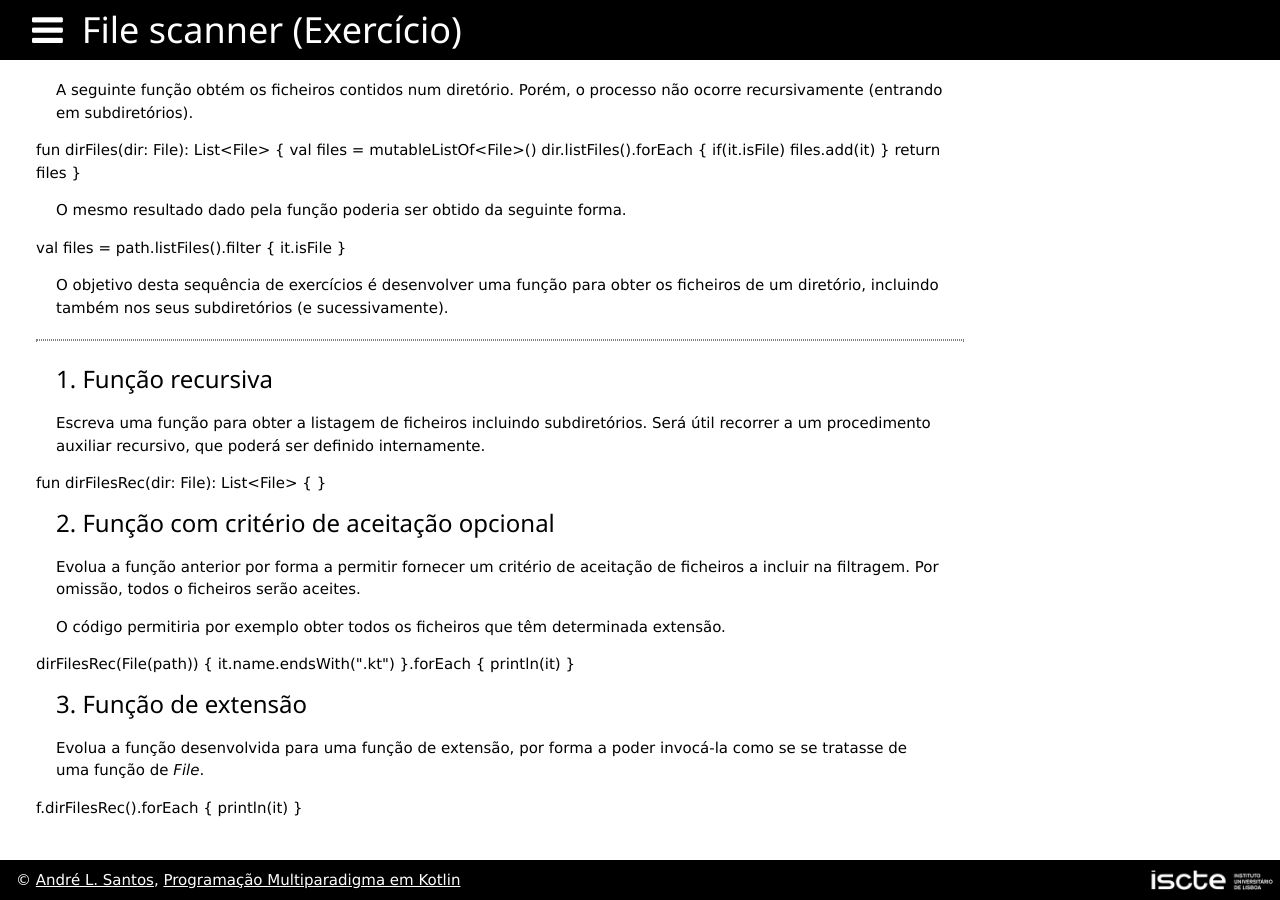
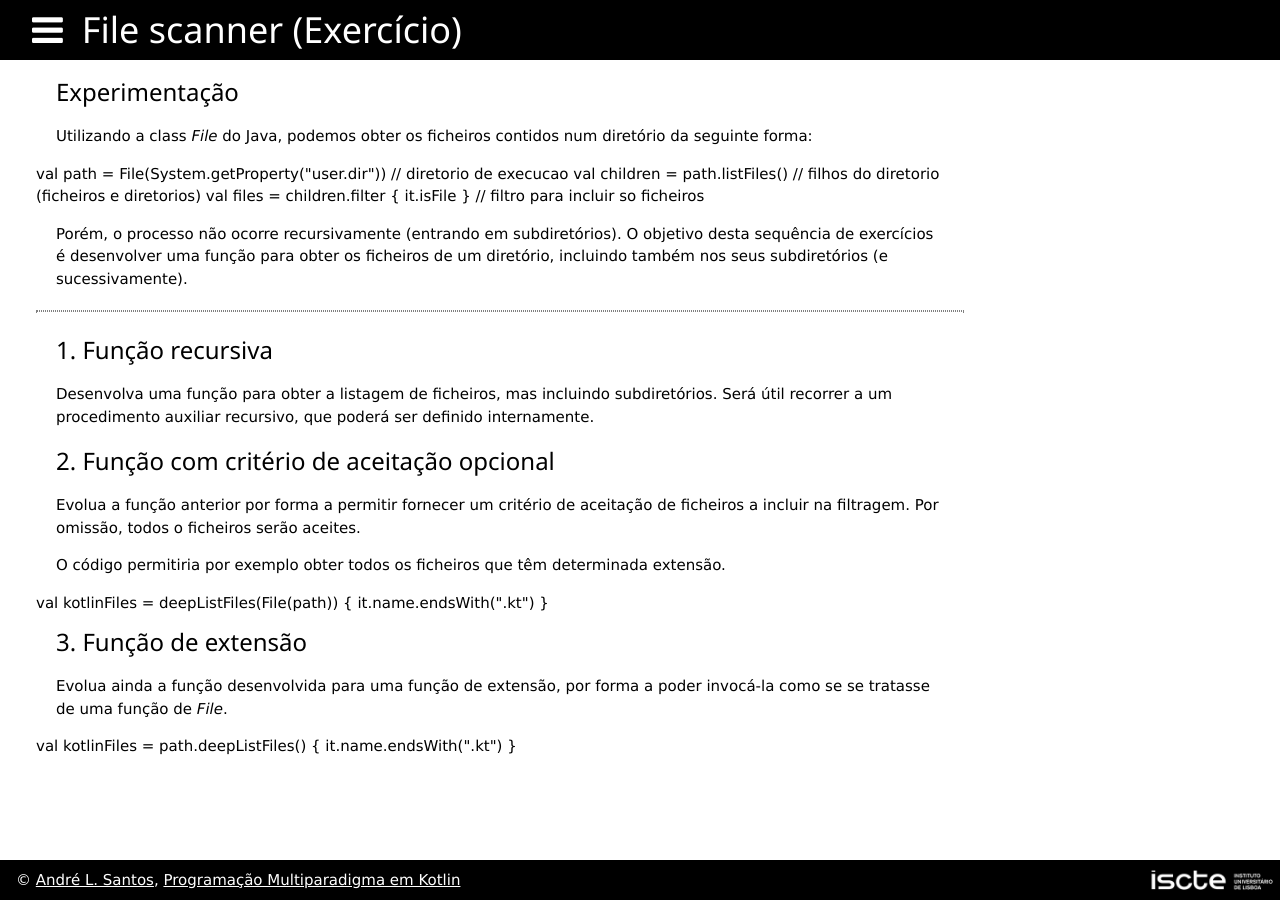
Before and after one commit to andre-santos-pt/andre-santos-pt.github.io, a Jekyll site: the page built from kotlin/05_colecoes/exercicios/filescanner.md, in a window 1280 px wide. Built offline with Jekyll 4.4.1, drawn with Linux system fonts in a browser that asks for light colours; nearby versions of some CDN libraries.

Commit message:
revisão de filescanner e filecomposite

```diff
--- a/kotlin/05_colecoes/exercicios/filescanner.md
+++ b/kotlin/05_colecoes/exercicios/filescanner.md
@@ -3,41 +3,24 @@ title: File scanner
 exer: true
 ---
 
-A seguinte função obtém os ficheiros contidos num diretório. Porém, o processo não ocorre recursivamente (entrando em subdiretórios).
+### Experimentação
 
+Utilizando a class *File* do Java, podemos obter os ficheiros contidos num diretório da seguinte forma:
 {% include code code="
-fun dirFiles(dir: File): List<File> {
-    val files = mutableListOf<File>()
-    dir.listFiles().forEach {
-        if(it.isFile)
-           files.add(it)
-    }
-    return files
-}
+val path = File(System.getProperty(\"user.dir\")) // diretorio de execucao
+val children = path.listFiles() // filhos do diretorio (ficheiros e diretorios)
+val files = children.filter { it.isFile } // filtro para incluir so ficheiros
 "
 %}
-
-O mesmo resultado dado pela função poderia ser obtido da seguinte forma.
-{% include code code="
-val files = path.listFiles().filter { it.isFile }
-"
-%}
-O objetivo desta sequência de exercícios é desenvolver uma função para obter os ficheiros de um diretório, incluindo também nos seus subdiretórios (e sucessivamente).
+Porém, o processo não ocorre recursivamente (entrando em subdiretórios). O objetivo desta sequência de exercícios é desenvolver uma função para obter os ficheiros de um diretório, incluindo também nos seus subdiretórios (e sucessivamente).
 
 <hr>
 
 
 ### 1. Função recursiva
 
-Escreva uma função para obter a listagem de ficheiros incluindo subdiretórios.
-Será útil recorrer a um procedimento auxiliar recursivo, que poderá ser definido internamente.
+Desenvolva uma função para obter a listagem de ficheiros, mas incluindo subdiretórios. Será útil recorrer a um procedimento auxiliar recursivo, que poderá ser definido internamente.
 
-{% include code code="
-fun dirFilesRec(dir: File): List<File> {
-
-}
-"
-%}
 
 ### 2. Função com critério de aceitação opcional
 
@@ -46,21 +29,19 @@ Evolua a função anterior por forma a permitir fornecer um critério de aceita
 O código permitiria por exemplo obter todos os ficheiros que têm determinada extensão.
 
 {% include code code="
-dirFilesRec(File(path)) {
+val kotlinFiles = deepListFiles(File(path)) {
     it.name.endsWith(\".kt\")
-}.forEach {
-    println(it)
 }
 "
 %}
 
 ### 3. Função de extensão
 
-Evolua a função desenvolvida para uma função de extensão, por forma a poder invocá-la como se se tratasse de uma função de *File*.
+Evolua ainda a função desenvolvida para uma função de extensão, por forma a poder invocá-la como se se tratasse de uma função de *File*.
 
 {% include code code="
-f.dirFilesRec().forEach {
-  println(it)
+val kotlinFiles = path.deepListFiles() {
+    it.name.endsWith(\".kt\")
 }
 "
 %}
```
Also changed, not shown: kotlin/02_funcoes/funcoesind.md (+1 -1 lines), kotlin/06_objetos/exercicios/filecomposite.md (+26 -5 lines), kotlin/06_objetos/exercicios/filecomposite.png, 1 other file.
